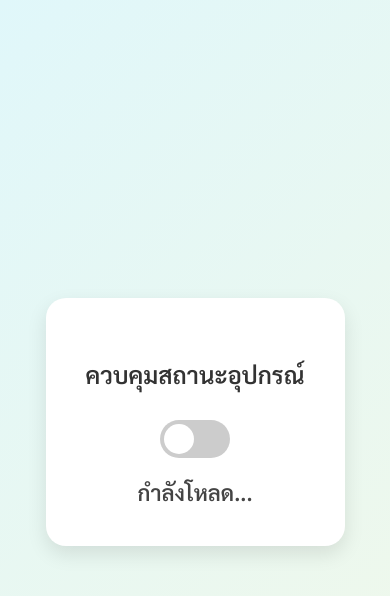
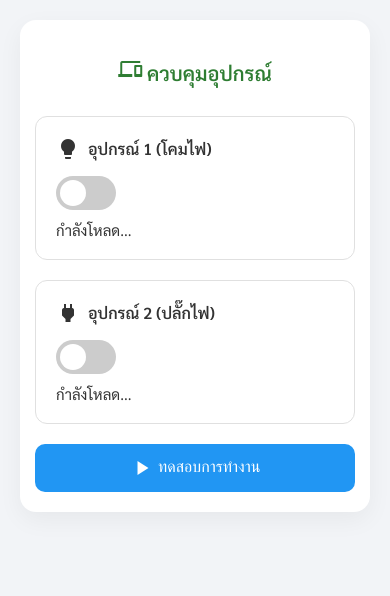
Before and after one commit to Chomero/Chomero1, a plain HTML site: page index.html in a window 390 px wide. Drawn offline with Linux system fonts and the light colour scheme; no server answers.

Commit message:
Update index.html

```diff
--- a/index.html
+++ b/index.html
@@ -4,41 +4,86 @@
   <meta charset="UTF-8" />
   <meta name="viewport" content="width=device-width, initial-scale=1.0" />
   <title>ควบคุมอุปกรณ์</title>
+
+  <!-- Google Font -->
+  <link href="https://fonts.googleapis.com/css2?family=Sarabun:wght@400;600&display=swap" rel="stylesheet" />
+  <!-- Material Icons -->
+  <link href="https://fonts.googleapis.com/icon?family=Material+Icons" rel="stylesheet" />
+  <!-- Firebase -->
   <script src="https://www.gstatic.com/firebasejs/9.6.1/firebase-app-compat.js"></script>
   <script src="https://www.gstatic.com/firebasejs/9.6.1/firebase-firestore-compat.js"></script>
-  <link href="https://fonts.googleapis.com/css2?family=Sarabun:wght@400;600&display=swap" rel="stylesheet" />
+
+  <!-- CSS -->
   <style>
+    * {
+      box-sizing: border-box;
+    }
+
     body {
       margin: 0;
       padding: 0;
       font-family: 'Sarabun', sans-serif;
-      background: linear-gradient(135deg, #e0f7fa, #f1f8e9);
-      height: 100vh;
-      display: flex;
-      justify-content: center;
-      align-items: center;
+      background: #f2f4f7;
+      color: #333;
     }
 
     .container {
-      background-color: #fff;
-      padding: 40px;
-      border-radius: 20px;
-      box-shadow: 0 8px 20px rgba(0, 0, 0, 0.1);
-      text-align: center;
+      max-width: 500px;
+      margin: 40px auto;
+      background: #ffffff;
+      border-radius: 16px;
+      box-shadow: 0 8px 24px rgba(0, 0, 0, 0.05);
+      padding: 30px 20px;
     }
 
     h2 {
+      text-align: center;
+      font-weight: 600;
+      font-size: 22px;
       margin-bottom: 30px;
-      color: #333;
+      color: #2e7d32;
+    }
+
+    .device-box {
+      border: 1px solid #e0e0e0;
+      border-radius: 12px;
+      padding: 20px;
+      margin-bottom: 20px;
+      transition: 0.3s;
+    }
+
+    .device-box:hover {
+      box-shadow: 0 6px 16px rgba(0, 0, 0, 0.06);
+    }
+
+    .device-title {
+      font-size: 18px;
       font-weight: 600;
+      margin-bottom: 15px;
+      display: flex;
+      align-items: center;
+      gap: 8px;
+    }
+
+    .status-label {
+      margin-top: 10px;
+      font-size: 16px;
+      font-weight: 500;
+    }
+
+    .onText {
+      color: #388e3c;
+    }
+
+    .offText {
+      color: #d32f2f;
     }
 
     .switch {
       position: relative;
       display: inline-block;
-      width: 70px;
-      height: 38px;
-      margin-bottom: 20px;
+      width: 60px;
+      height: 34px;
     }
 
     .switch input {
@@ -50,17 +95,20 @@
     .slider {
       position: absolute;
       cursor: pointer;
-      top: 0; left: 0; right: 0; bottom: 0;
+      top: 0;
+      left: 0;
+      right: 0;
+      bottom: 0;
       background-color: #ccc;
       transition: 0.4s;
-      border-radius: 38px;
+      border-radius: 34px;
     }
 
     .slider:before {
       position: absolute;
       content: "";
-      height: 30px;
-      width: 30px;
+      height: 26px;
+      width: 26px;
       left: 4px;
       bottom: 4px;
       background-color: white;
@@ -73,32 +121,78 @@
     }
 
     input:checked + .slider:before {
-      transform: translateX(32px);
+      transform: translateX(26px);
     }
 
-    #statusText {
-      font-size: 22px;
-      font-weight: bold;
-      color: #444;
+    button {
+      width: 100%;
+      padding: 12px;
+      font-size: 16px;
+      background-color: #2196f3;
+      color: white;
+      border: none;
+      border-radius: 10px;
+      cursor: pointer;
+      transition: background-color 0.3s ease;
     }
 
-    .onText {
-      color: #4caf50;
+    button:hover {
+      background-color: #1976d2;
     }
 
-    .offText {
-      color: #f44336;
+    @media screen and (max-width: 600px) {
+      .container {
+        margin: 20px;
+        padding: 20px 15px;
+      }
+
+      h2 {
+        font-size: 20px;
+      }
+
+      .device-title {
+        font-size: 16px;
+      }
+
+      .status-label {
+        font-size: 15px;
+      }
     }
   </style>
 </head>
+
 <body>
   <div class="container">
-    <h2>ควบคุมสถานะอุปกรณ์</h2>
+    <h2><span class="material-icons">devices</span> ควบคุมอุปกรณ์</h2>
+
+    <!-- อุปกรณ์ 1 -->
+    <div class="device-box">
+      <div class="device-title">
+        <span class="material-icons">lightbulb</span> อุปกรณ์ 1 (โคมไฟ)
+      </div>
       <label class="switch">
-      <input type="checkbox" id="toggleSwitch" onchange="updateStatus(this.checked)">
+        <input type="checkbox" id="toggleSwitch1" onchange="updateStatus('status', this.checked)">
         <span class="slider"></span>
       </label>
-    <div id="statusText">กำลังโหลด...</div>
+      <div id="statusText1" class="status-label">กำลังโหลด...</div>
+    </div>
+
+    <!-- อุปกรณ์ 2 -->
+    <div class="device-box">
+      <div class="device-title">
+        <span class="material-icons">power</span> อุปกรณ์ 2 (ปลั๊กไฟ)
+      </div>
+      <label class="switch">
+        <input type="checkbox" id="toggleSwitch2" onchange="updateStatus('status2', this.checked)">
+        <span class="slider"></span>
+      </label>
+      <div id="statusText2" class="status-label">กำลังโหลด...</div>
+    </div>
+
+    <!-- ปุ่มทดสอบ -->
+    <button onclick="testButton()">
+      <span class="material-icons" style="vertical-align: middle;">play_arrow</span> ทดสอบการทำงาน
+    </button>
   </div>
 
   <script>
@@ -114,31 +208,48 @@
 
     firebase.initializeApp(firebaseConfig);
     const db = firebase.firestore();
+    const docRef = db.collection("devices").doc("device1");
 
-    const toggleSwitch = document.getElementById("toggleSwitch");
-    const statusText = document.getElementById("statusText");
+    const toggle1 = document.getElementById("toggleSwitch1");
+    const toggle2 = document.getElementById("toggleSwitch2");
+    const text1 = document.getElementById("statusText1");
+    const text2 = document.getElementById("statusText2");
 
-    function updateStatusText(isOn) {
-      statusText.textContent = isOn ? "สถานะ: เปิด ✅" : "สถานะ: ปิด ⛔";
-      statusText.className = isOn ? "onText" : "offText";
+    function updateStatusText(element, value) {
+      element.textContent = value ? "สถานะ: เปิด ✅" : "สถานะ: ปิด ⛔";
+      element.className = value ? "status-label onText" : "status-label offText";
     }
 
-    db.collection("devices").doc("device1").get().then((doc) => {
+    // โหลดข้อมูลเริ่มต้น
+    docRef.get().then((doc) => {
       if (doc.exists) {
-        const isOn = doc.data().status === 1;
-        toggleSwitch.checked = isOn;
-        updateStatusText(isOn);
+        const data = doc.data();
+        const s1 = data.status === 1;
+        const s2 = data.status2 === 1;
+
+        toggle1.checked = s1;
+        toggle2.checked = s2;
+
+        updateStatusText(text1, s1);
+        updateStatusText(text2, s2);
       } else {
-        statusText.textContent = "ไม่พบข้อมูลอุปกรณ์";
+        text1.textContent = "ไม่พบข้อมูลอุปกรณ์";
+        text2.textContent = "ไม่พบข้อมูลอุปกรณ์";
       }
     });
 
-    function updateStatus(isOn) {
+    // อัปเดตสถานะ
+    function updateStatus(field, isOn) {
       const value = isOn ? 1 : 0;
-      db.collection("devices").doc("device1").set({ status: value })
-        .then(() => {
-          updateStatusText(isOn);
+      docRef.update({ [field]: value }).then(() => {
+        if (field === 'status') updateStatusText(text1, isOn);
+        if (field === 'status2') updateStatusText(text2, isOn);
       });
+    }
+
+    function testButton() {
+      alert("ทดสอบเรียบร้อยแล้ว 🎉");
+      console.log("คลิกทดสอบการทำงาน");
     }
   </script>
 </body>
```
Lines whose indentation alone changed are shown as unchanged.
